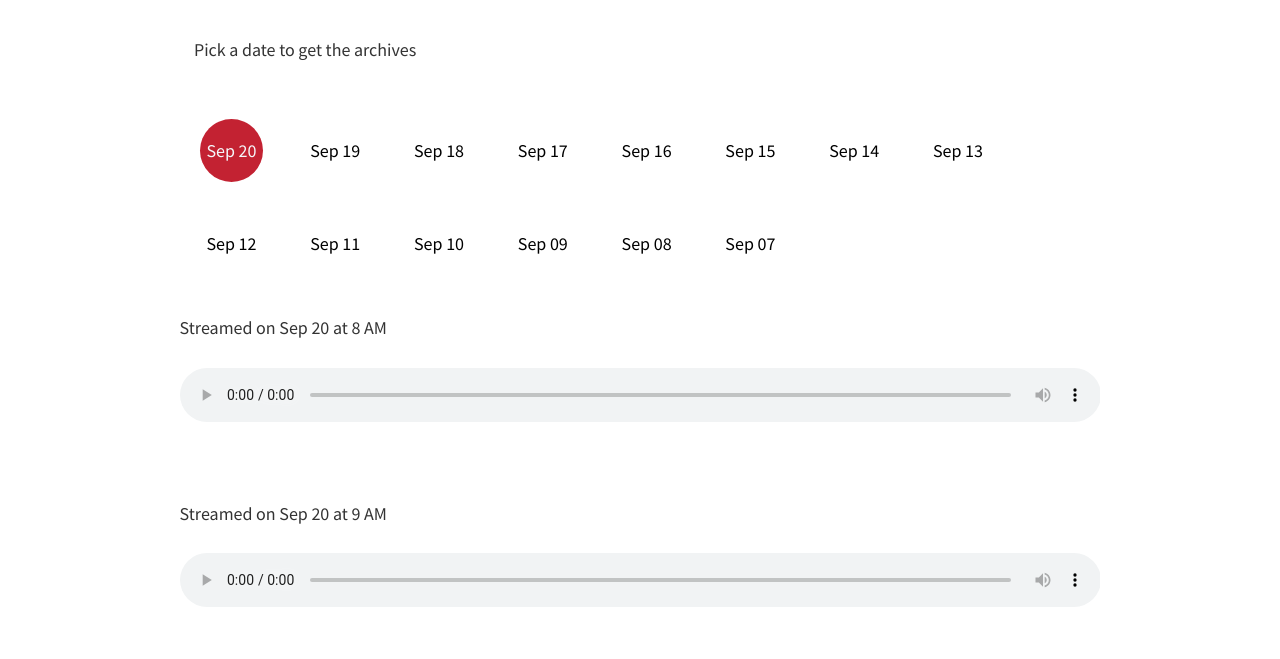
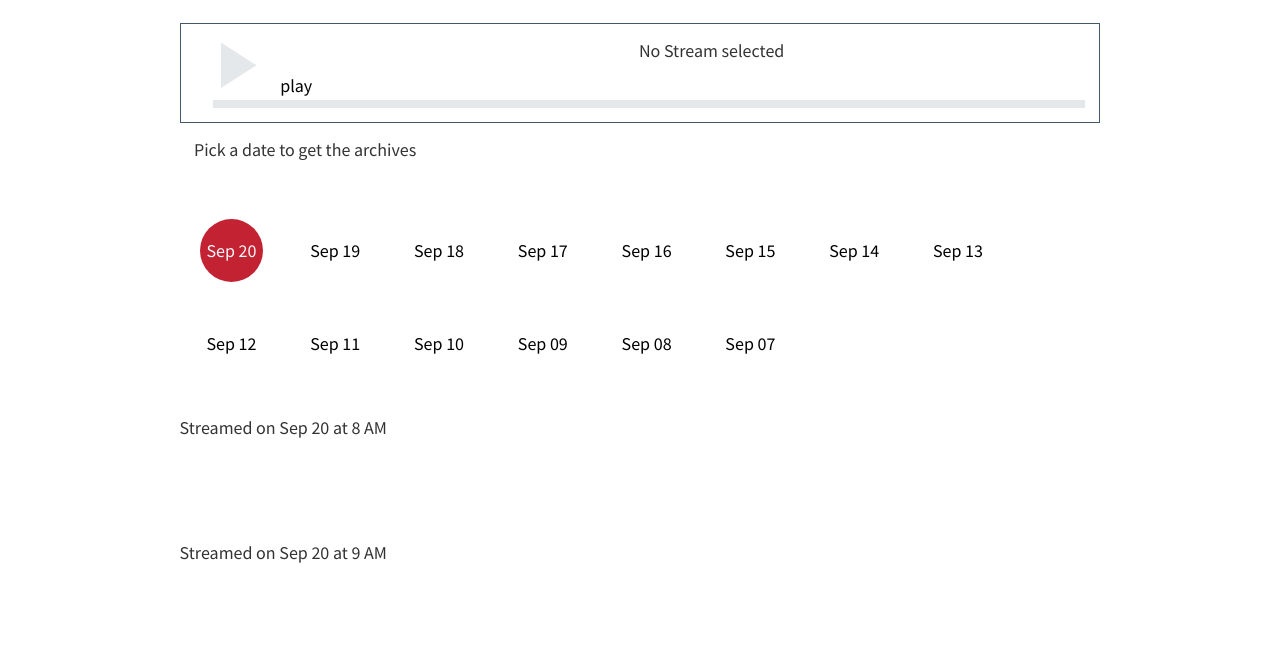
Before and after one commit to fidalgok/wzbc-archive-streaming, a Gatsby site: page / in a window 1280 px wide. Shown: the part 131-790 px from the top of the page. Built offline with nearby package versions, Linux system fonts and the light colour scheme; Gatsby itself is replaced by a stand-in of ours.

Commit message:
create custom player and hook up eventlisteners

```diff
--- a/package.json
+++ b/package.json
@@ -7,6 +7,7 @@
   "dependencies": {
     "@emotion/core": "^10.0.16",
     "@emotion/styled": "^10.0.15",
+    "@reach/visually-hidden": "^0.1.4",
     "date-fns": "^2.0.1",
     "gatsby": "^2.13.73",
     "gatsby-image": "^2.2.10",
--- /dev/null
+++ b/src/components/AudioPlayer.js
@@ -0,0 +1,168 @@
+import React from 'react';
+import styled from '@emotion/styled';
+import { Pause, Play } from './Icons';
+
+const PlayerContainer = styled.div`
+  display: grid;
+  height: 100px;
+  width: 100%;
+  grid-column-gap: 20px;
+  grid-template-areas:
+    'action title'
+    'action bd'
+    'ft ft';
+  border: 1px solid var(--color-neutral-8);
+  padding: 0.8rem;
+`;
+const Button = styled.button`
+  font-size: inherit;
+  background: none;
+  border: none;
+  outline: none;
+`;
+const StreamInfo = styled.div`
+  grid-area: title;
+`;
+const Progress = styled.div`
+  margin-left: 1rem;
+  cursor: pointer;
+  grid-area: ft;
+  background: var(--color-neutral-2);
+  .progress-bar {
+    height: 8px;
+    width: ${({ percentcomplete }) => `${percentcomplete}` || '0%'};
+    background: var(--color-primary-5);
+  }
+`;
+const PlayerControlContainer = styled.div`
+  grid-area: action;
+`;
+const IconPause = styled(Pause)`
+  height: 100%;
+
+  cursor: pointer;
+`;
+
+const IconPlay = styled(Play)`
+  height: 100%;
+
+  cursor: pointer;
+`;
+
+const initialState = {
+  playerstatus: 'pause',
+  canplay: false,
+  percentcomplete: 0,
+  waiting: false,
+  ended: false,
+};
+
+const playerReducer = (state, action) => {
+  switch (action.type) {
+    case 'canplay': {
+      return {
+        ...state,
+        canplay: true,
+      };
+    }
+    case 'pauseplay': {
+      // toggle the play state
+      return {
+        ...state,
+        playerstatus: state.playerstatus === 'play' ? 'pause' : 'play',
+      };
+    }
+    case 'timeupdate': {
+      // do something with the updated time here
+      return {
+        ...state,
+        percentcomplete: `${
+          isNaN(action.payload.progress) ? 0 : action.payload.progress
+        }%`,
+      };
+    }
+
+    default:
+      throw new Error(`Player action ${action.type} not recognized`);
+  }
+};
+
+const Player = ({ stream }) => {
+  const [
+    { playerstatus, percentcomplete, canplay, ended },
+    dispatch,
+  ] = React.useReducer(playerReducer, initialState);
+
+  const playerRef = React.useRef(null);
+  const progressRef = React.useRef(null);
+
+  function playerReady() {
+    console.log('player is ready to play');
+    dispatch({ type: 'canplay' });
+  }
+  function handlePausePlay() {
+    if (!canplay) return;
+    console.log('changing play state');
+    if (playerstatus === 'play') {
+      playerRef.current.pause();
+    } else {
+      playerRef.current.play();
+    }
+    dispatch({ type: 'pauseplay' });
+  }
+  function handleTimeUpdate() {
+    console.log('updating percent complete');
+    const percentComplete = parseFloat(
+      (playerRef.current.currentTime / playerRef.current.duration) * 100
+    );
+    dispatch({ type: 'timeupdate', payload: { progress: percentComplete } });
+  }
+  function handleScrub(e) {
+    e.persist();
+    console.log(e);
+    if (!canplay) return;
+    const clickPosition =
+      (e.pageX - progressRef.current.offsetLeft) /
+      progressRef.current.offsetWidth;
+    const clickTime = clickPosition * playerRef.current.duration;
+    playerRef.current.currentTime = clickTime;
+    handleTimeUpdate();
+  }
+  return (
+    <PlayerContainer>
+      <PlayerControlContainer>
+        {playerstatus === 'pause' ? (
+          <Button onClick={handlePausePlay}>
+            <IconPlay /> play
+          </Button>
+        ) : (
+          <IconPause onClick={handlePausePlay} />
+        )}
+      </PlayerControlContainer>
+      <StreamInfo>
+        {stream ? (
+          <div>
+            streamed on {stream.formattedDate} at {stream.formattedTime}
+          </div>
+        ) : (
+          <div>No Stream selected</div>
+        )}
+      </StreamInfo>
+      <Progress
+        onClick={handleScrub}
+        percentcomplete={percentcomplete}
+        ref={progressRef}
+      >
+        <div className="progress-bar" />
+      </Progress>
+      <audio
+        ref={playerRef}
+        src={stream ? stream.url : ''}
+        onCanPlay={playerReady}
+        onTimeUpdate={handleTimeUpdate}
+      />
+    </PlayerContainer>
+  );
+};
+
+export default Player;
--- a/src/components/CurrentlyPlaying.js
+++ b/src/components/CurrentlyPlaying.js
@@ -1,5 +1,7 @@
 import React from 'react';
+import styled from '@emotion/styled';
+import AudioPlayer from './AudioPlayer';
 
-const CurrentlyPlaying = props => <>Currently playing here;</>;
+const CurrentlyPlaying = ({ stream }) => <AudioPlayer stream={stream} />;
 
 export default CurrentlyPlaying;
--- a/src/components/Icons.js
+++ b/src/components/Icons.js
@@ -19,6 +19,7 @@ const SVG = styled.svg`
 
 export const WaveForm = props => (
   <SVG
+    {...props}
     className={props.className || ''}
     xmlns="http://www.w3.org/2000/svg"
     viewBox="0 0 40 27.79"
@@ -290,6 +291,7 @@ export const WaveForm = props => (
 );
 export const Play = props => (
   <SVG
+    {...props}
     className={props.className || ''}
     xmlns="http://www.w3.org/2000/svg"
     viewBox="0 0 40 27.79"
@@ -299,6 +301,7 @@ export const Play = props => (
 );
 export const Record = props => (
   <SVG
+    {...props}
     className={props.className || ''}
     xmlns="http://www.w3.org/2000/svg"
     viewBox="0 0 40 27.79"
@@ -309,6 +312,7 @@ export const Record = props => (
 );
 export const Pause = props => (
   <SVG
+    {...props}
     className={props.className || ''}
     xmlns="http://www.w3.org/2000/svg"
     viewBox="0 0 40 27.79"
--- a/src/components/layout.css
+++ b/src/components/layout.css
@@ -5,6 +5,7 @@
   --color-primary-3: hsl(354, 75%, 78%);
   --color-primary-1: hsl(354, 80%, 95%);
   --color-neutral-10: hsl(210, 24%, 16%);
+  --color-neutral-8: hsl(210, 24%, 34%);
   --color-neutral-3: hsl(210, 16%, 82%);
   --color-neutral-2: hsl(214, 15%, 91%);
   --color-neutral-black: hsl(210, 24%, 10%);
--- a/src/dateUtils.js
+++ b/src/dateUtils.js
@@ -54,7 +54,7 @@ function getDateStreams(date = new Date()) {
     streams.push({
       formattedDate: formatDate(date, 'MMM dd'),
       formattedTime: formatDate(date.setHours(i), 'h aa'),
-      stream: baseUrl.concat(
+      url: baseUrl.concat(
         `${i >= 10 ? `-${i}-00.mp3` : '-0'.concat(`${i}-00.mp3`)}`
       ),
     });
--- a/src/pages/index.js
+++ b/src/pages/index.js
@@ -4,6 +4,7 @@ import { formatStreams } from '../dateUtils';
 import Layout from '../components/layout';
 import SEO from '../components/seo';
 import DatePicker from '../components/DatePicker';
+import CurrentlyPlaying from '../components/CurrentlyPlaying';
 
 // change this up to just automatically create playlists for a day
 // that you choose. We already know the format of the mp3 file to stream
@@ -21,8 +22,8 @@ const Stream = styled.div`
 export const AudioStreamApp = props => {
   const [streams, setStreams] = React.useState(formatStreams());
   const [streamIdx, setStreamIdx] = React.useState(0);
-
-  const currentStream = streams[streamIdx];
+  const [selectedStream, setSelectedStream] = React.useState(null);
+  const pickedDateStreams = streams[streamIdx];
 
   function changeListenDate(id) {
     const idx = streams.findIndex(s => s.id === id);
@@ -31,18 +32,18 @@ export const AudioStreamApp = props => {
 
   return (
     <>
+      <CurrentlyPlaying stream={selectedStream} />
       <DatePicker
         changeListenDate={changeListenDate}
         archive={streams}
-        active={currentStream.id}
+        active={pickedDateStreams.id}
       />
       <StreamContainer>
-        {currentStream.streams.map((stream, i) => (
-          <Stream key={i}>
+        {pickedDateStreams.streams.map((stream, i) => (
+          <Stream key={i} onClick={() => setSelectedStream(stream)}>
             <p>
               Streamed on {stream.formattedDate} at {stream.formattedTime}
             </p>
-            <audio controls src={stream.stream} style={{ width: '100%' }} />
           </Stream>
         ))}
       </StreamContainer>
```
Also changed, not shown: 1 other file.
